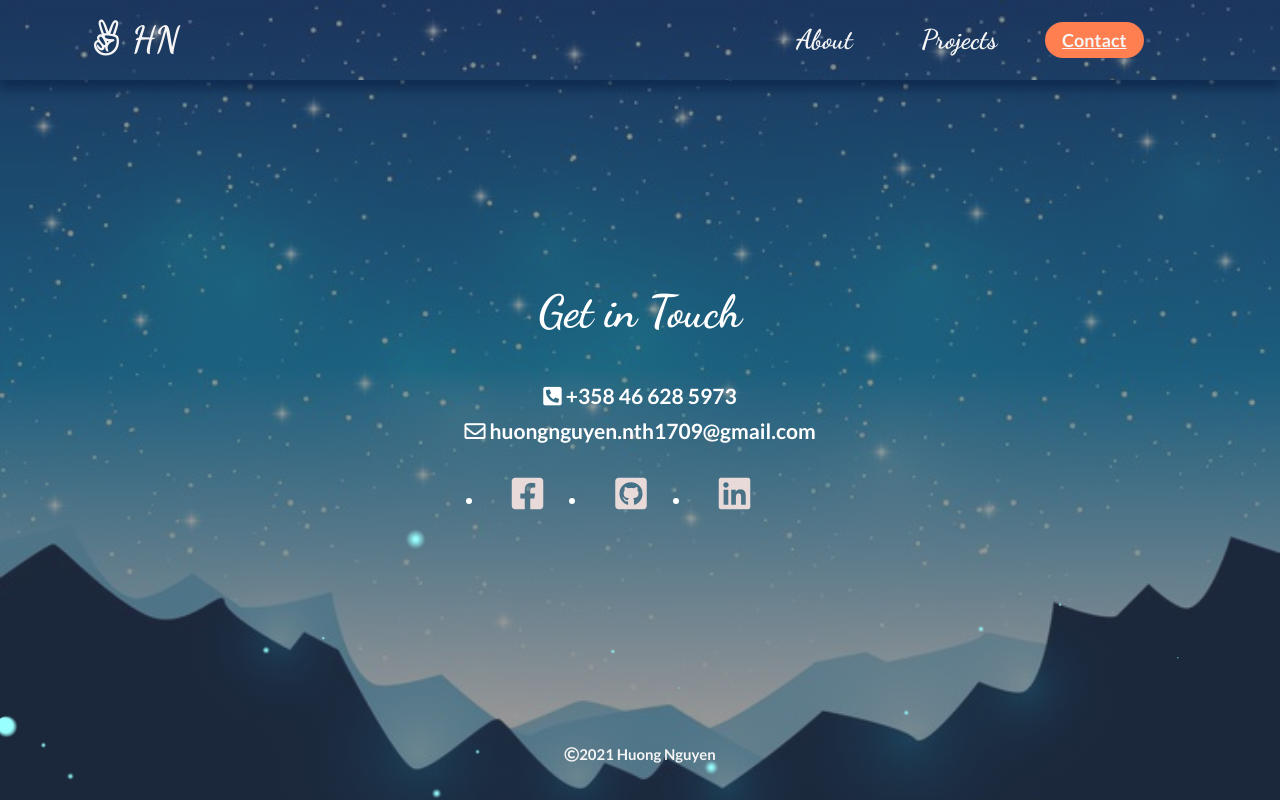
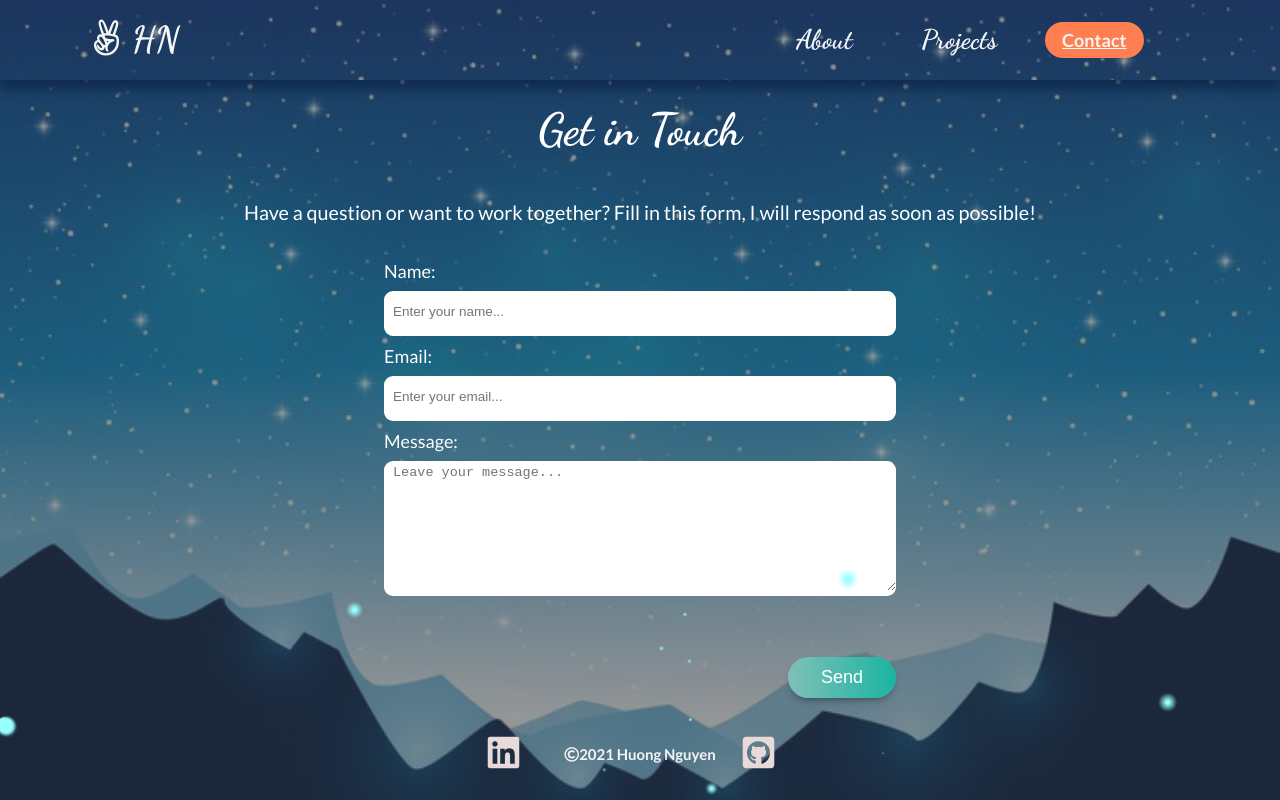
Before and after one commit to huongnguyen1709/my-porfolio-react, a React (Create React App) app: page /contact in a window 1280 px wide. Built offline with nearby package versions, Linux system fonts and the light colour scheme.

Commit message:
modify contact page

```diff
--- a/package.json
+++ b/package.json
@@ -6,6 +6,7 @@
     "@testing-library/jest-dom": "^5.14.1",
     "@testing-library/react": "^11.2.7",
     "@testing-library/user-event": "^12.8.3",
+    "emailjs-com": "^3.2.0",
     "hamburger-react": "^2.4.1",
     "node-sass": "^6.0.1",
     "react": "^17.0.2",
--- a/src/components/contact/Contact.js
+++ b/src/components/contact/Contact.js
@@ -1,21 +1,85 @@
-import React from 'react';
+import React, {useState} from 'react';
+import emailjs from 'emailjs-com'
+
 import Footer from './Footer';
 
 const Contact = () => {
+    const [formData, setFormData] = useState({
+        name: '',
+        email: '',
+        message: ''
+      })
+
+    const sendEmail = (e) => {
+        e.preventDefault()
+
+        emailjs.sendForm('service_ro0djge', 'template_x8hk63c', e.target, 'user_zV0aaGfql5j4Y8l0jcyF1')
+        .then(res => {
+            alert(`Hi ${formData.name}, your message is sent successfully, I will respond as soon as possible. Thank you !`)
+        })
+        .catch(err => {
+            alert(`Hi ${formData.name}, your message is failed to send, please try again. Thank you !`)
+        })
+        setFormData({
+            name: '',
+            email: '',
+            message: ''
+        })
+    }
+
     return (
         <div className="contact">
             <div className="contact_container">
-                <h2 class="contact_info--title">Get in Touch</h2>
-                <h3><i class="fas fa-phone-square-alt"></i> +358 46 628 5973</h3>
-                <h3><i class="far fa-envelope"></i> huongnguyen.nth1709@gmail.com</h3>
-                <ul class="socialmedia">
+                <h2 class="contact_title">Get in Touch</h2>
+                <p className='contact_info'>Have a question or want to work together? Fill in this form, I will respond as soon as possible!</p>
+                {/* <h3><i class="far fa-envelope"></i> huongnguyen.nth1709@gmail.com</h3> */}
+
+                <form action="form" className="form" onSubmit={sendEmail}>
+                    <label className="label-form" for="name">Name: </label>
+                    <br></br>
+                    <input
+                        className="form-input"
+                        type="text"
+                        name="name"
+                        placeholder="Enter your name..."
+                        onChange={e => setFormData({...formData, name: e.target.value})}
+                        value={formData.name}
+                        required
+                    />
+                    <br></br>
+                    <label className="label-form" for="email">Email: </label>
+                    <br></br>
+                    <input
+                        className="form-input"
+                        type="text"
+                        name="user_email"
+                        placeholder="Enter your email..."
+                        onChange={e => setFormData({...formData, email: e.target.value})}
+                        value={formData.email}
+                        required />
+                    <br></br>
+                    <label className="label-form" for="email">Message: </label>
+                    <br></br>
+                    <textarea
+                        className="form-input message-box"
+                        name="message"
+                        placeholder="Leave your message..."
+                        onChange={e => setFormData({...formData, message: e.target.value})}
+                        value={formData.message}
+                        required
+                    ></textarea>
+                    <br></br> <br></br>
+                    <button className="btn-send">Send</button>
+                </form>
+
+                {/* <ul class="socialmedia">
                     <li><a href="https://www.facebook.com/nguyenthuhuong.1709" target="_blank" rel="noreferrer"><i
                         class="fab fa-facebook-square icon"></i></a></li>
-                    <li><a href="https://github.com/huongnguyen1709" target="_blank" rel="noreferrer"><i
+                     <li><a href="https://github.com/huongnguyen1709" target="_blank" rel="noreferrer"><i
                         class="fab fa-github-square github icon"></i></a></li>
                     <li><a href="https://www.linkedin.com/in/huongnguyen1709/" target="_blank" rel="noreferrer"><i
                         class="fab fa-linkedin icon"></i></a></li>
-                </ul>
+                </ul> */}
             </div>
 
             <Footer />
--- a/src/components/contact/Footer.js
+++ b/src/components/contact/Footer.js
@@ -3,7 +3,11 @@ import React from 'react';
 const Footer = () => {
     return (
         <div className="footer">
-             <h5 class="copyright"><i class="far fa-copyright"></i>2021 Huong Nguyen</h5>
+            <a href="https://www.linkedin.com/in/huongnguyen1709/" target="_blank" rel="noreferrer"><i
+                        class="fab fa-linkedin icon"></i></a>
+            <h5 class="copyright"><i class="far fa-copyright"></i>2021 Huong Nguyen</h5>
+            <a href="https://github.com/huongnguyen1709" target="_blank" rel="noreferrer"><i
+                        class="fab fa-github-square github icon"></i></a>
         </div>
     );
 };
--- a/src/sass/components/_button.scss
+++ b/src/sass/components/_button.scss
@@ -83,3 +83,27 @@
 .btn:active {
   transform: translateY(5px);
 }
+
+/* BUTTON SEND IN CONTACT PAGE */
+
+.btn-send {
+  width: 12rem;
+  height: 4.5rem;
+  font-size: 2rem;
+  border-radius: 3rem;
+  border: 0.2rem solid rgb(127, 192, 184);
+  background: linear-gradient(to right, rgb(127, 192, 184), rgb(27, 180, 162));
+  border: none;
+  box-shadow: 0px 5px 10px -5px rgba(0, 0, 0, 0.57);
+  color: #ffffff;
+  transition: all 0.4s;
+  cursor: pointer;
+  margin-top: 2rem;
+  transition: all 0.3s;
+  float: right;
+}
+
+.btn-send:active {
+  transform: translateY(3px);
+  box-shadow: 0px 5px 10px -5px rgba(0, 0, 0, 0.57);
+}
--- /dev/null
+++ b/src/sass/components/_form.scss
@@ -0,0 +1,29 @@
+.form {
+  width: 40%;
+}
+
+.label-form {
+  font-size: 2rem;
+  color: white;
+}
+
+.form-input {
+  color: #222932;
+  width: 100%;
+  padding: 0.5rem 1rem;
+  margin: 0.5rem 0;
+  font-size: 1.5rem;
+  border: 0;
+  border-radius: 1rem;
+  border-bottom: 5px solid transparent;
+  transition: all 0.2s;
+  outline: 0;
+}
+
+input {
+  height: 5rem;
+}
+
+.message-box {
+  height: 15rem;
+}
--- a/src/sass/main.scss
+++ b/src/sass/main.scss
@@ -9,7 +9,9 @@
 @import './sections/about';
 @import './sections/projects';
 @import './sections/contact';
+@import './sections/footer';
 
 @import './components/button';
 @import './components/aboutcard';
 @import './components/background';
+@import './components/form';
--- a/src/sass/sections/_contact.scss
+++ b/src/sass/sections/_contact.scss
@@ -15,9 +15,14 @@
   animation-fill-mode: forwards;
 }
 
-.contact_info--title {
+.contact_title {
   font-family: 'Dancing Script', cursive;
   font-size: 5rem;
+  margin-bottom: 3rem;
+}
+
+.contact_info {
+  font-size: 2.2rem;
   margin-bottom: 3rem;
 }
 
@@ -32,14 +37,3 @@
   margin-right: 5rem;
   margin-left: 3rem;
 }
-
-.footer {
-  height: 10rem;
-  display: flex;
-  justify-content: center;
-  align-items: center;
-
-  color: whitesmoke;
-  font-size: 2rem;
-  text-align: center;
-}
--- /dev/null
+++ b/src/sass/sections/_footer.scss
@@ -0,0 +1,10 @@
+.footer {
+  height: 10rem;
+  display: flex;
+  justify-content: center;
+  align-items: center;
+
+  color: whitesmoke;
+  font-size: 2rem;
+  text-align: center;
+}
```
Also changed, not shown: 2 other files (tests, documents, lock files or other folders).
